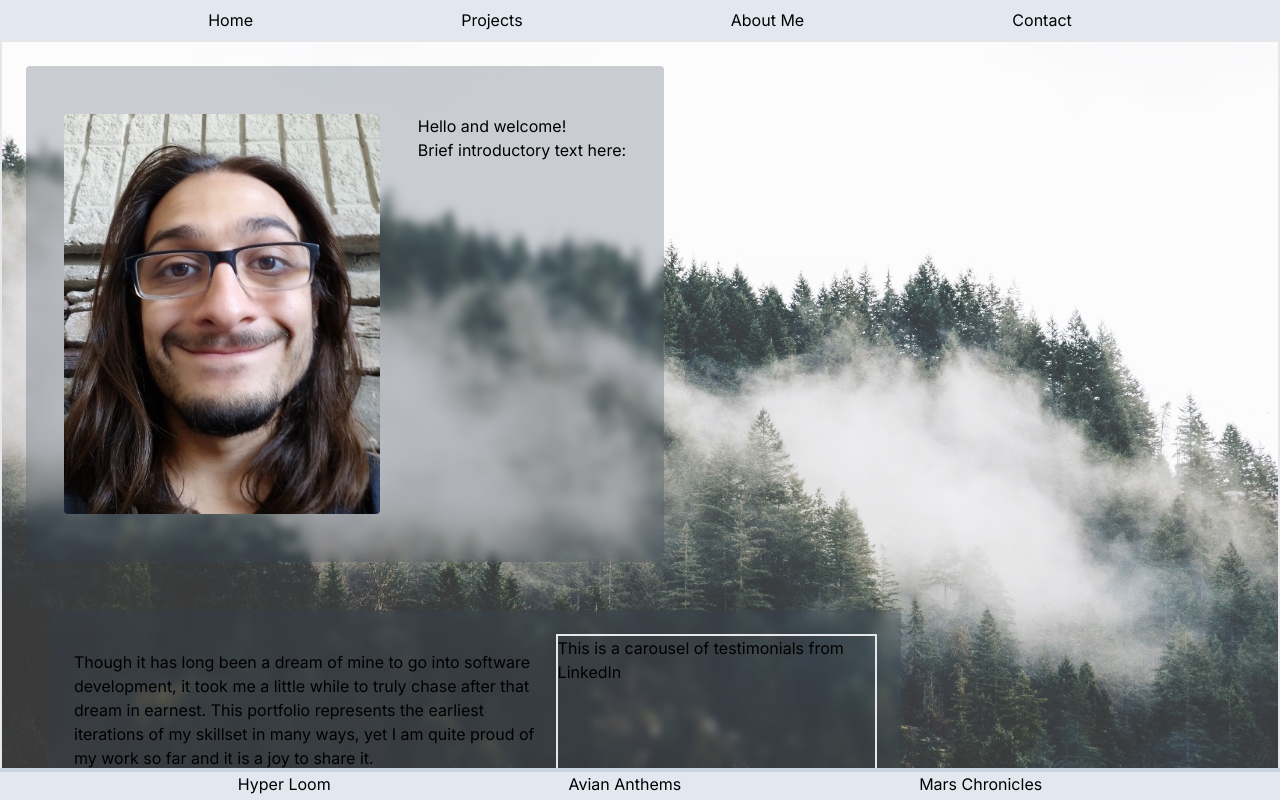
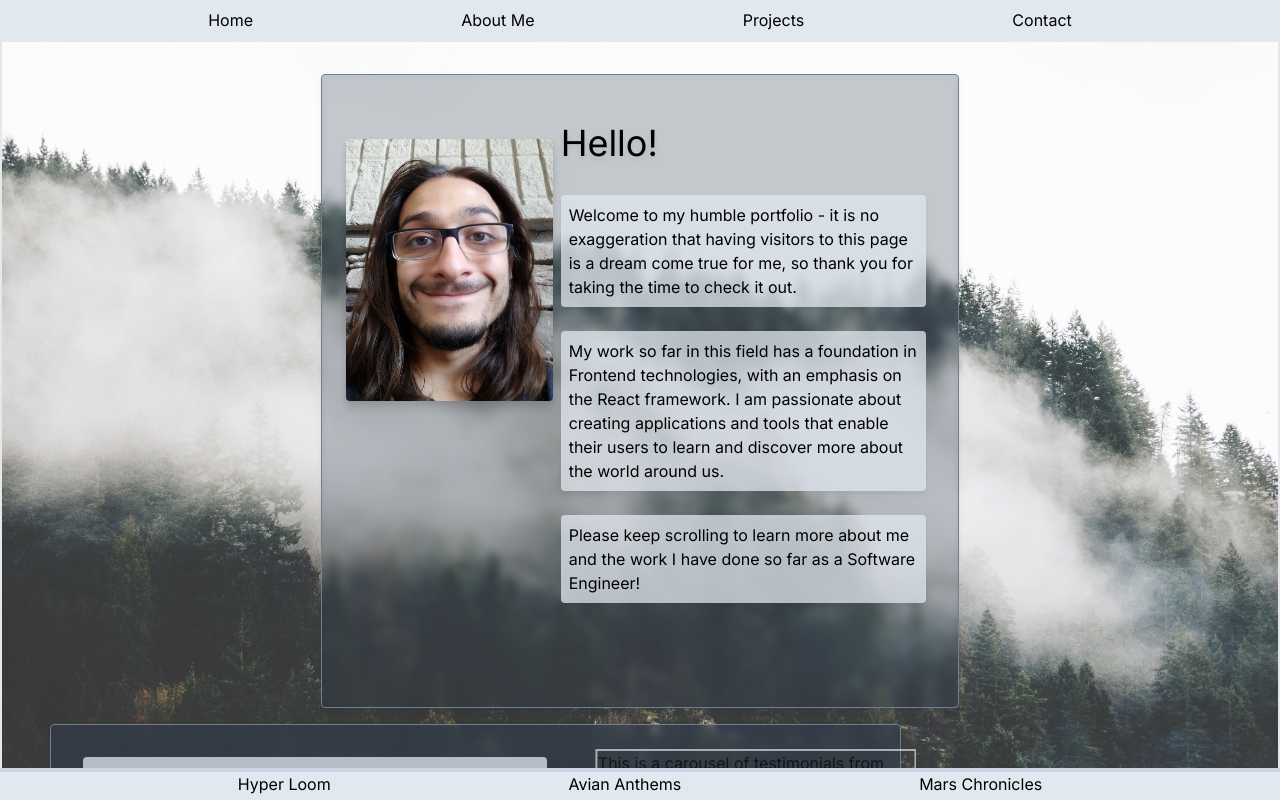
Before and after one commit to sdmisra/final-portfolio, a Next.js app: page / in a window 1280 px wide. Built offline with nearby package versions, Linux system fonts and the light colour scheme.

Commit message:
further styling changes to most sections, added github and linkedin icons

```diff
--- a/src/app/components/Dashboard.js
+++ b/src/app/components/Dashboard.js
@@ -3,9 +3,9 @@ import AboutMe from "./Selections/AboutMe";
 import ProjectsPage from "./Selections/ProjectsPage/ProjectsPage";
 import Contact from "./Selections/Contact"
 import Welcome from './Selections/Welcome'
+import { motion } from "framer-motion";
 
 const Dashboard = ({selection}) => {
-  console.log(selection);
 
   return (
     <section className='flex flex-col bg-scroll border-2 overflow-y-scroll'>
--- a/src/app/components/Header.js
+++ b/src/app/components/Header.js
@@ -18,11 +18,11 @@ const Header = ({setSelection})=> {
         <a className='h-8' href='#welcome' >
           Home
         </a>
+        <a className='h-8' href='#aboutme' >
+          About Me
+        </a>
         <a className='h-8' href='#projects' >
           Projects
-        </a>
-        <a className='h-8' href='#aboutme' >
-          About Me
         </a>
         <a className='h-8' href='#contact' >
           Contact
--- a/src/app/components/Selections/AboutMe.js
+++ b/src/app/components/Selections/AboutMe.js
@@ -1,33 +1,43 @@
 import React from 'react'
+import 'devicon';
 import {motion} from 'framer-motion';
+import Link from 'next/link'
 
 const AboutMe = () => {
   return (
-    <motion.section className='flex justify-between bg-slate-700/25 my-12 w-2/3 py-6 backdrop-blur-sm p-6 rounded ml-12'
-    initial={{opacity:0, "border-bottom-width": "0px" }}
-    whileInView={{opacity: 1}}
+    <motion.section className='flex justify-between bg-slate-700/50 my-12 w-2/3 py-6 backdrop-blur-sm p-6 rounded ml-12 drop-shadow'
+    initial={{opacity:0 }}
+    whileInView={{opacity: 1, border: '1px slategrey solid'}}
     transition={{
-      delay: 1,
+      delay: 1.15,
       type: 'tween',
       duration: 3
     }}>
     <div className='h-auto w-3/5' id='aboutme'>
-      <p className='pt-4'>
-      Though it has long been a dream of mine to go into software development, it took me a little while to truly chase after that dream in earnest. This portfolio represents the earliest iterations of my skillset in many ways, yet I am quite proud of my work so far and it is a joy to share it.
-      </p>
-      <p className='pt-4'>
+      <p className='m-2 bg-slate-200/75 rounded p-2'>
       Most recently, my career centered around speciality cheeses in a high volume retail setting. While challenging work throughout the holidays and the COVID19 pandemic particularly, I find those experiences have helped inform my considerations of the end user of my software in very practical ways.
       </p>
-      <p className='pt-4'>
+      <p className='m-2 bg-slate-200/75 rounded p-2'>
       I am very eager to continue learning, and I find I thrive in a collaborative environment in which I can ask questions, reach out for perspective and context, and acknowledge my errors in a proactive way.
 
       Please don't hestitate to reach out if you are looking for a software developer for projects and opportunities large and small.
       </p>
-      <span> GitHub and LinkedIn Icons here</span>
+      <span className="w-full flex justify-center">
+        <Link href="https://www.linkedin.com/in/shanemisra/" target="_blank" rel="noreferrer noopener" className="text-6xl">
+        <i className="devicon-linkedin-plain"></i>
+        </Link>
+        <Link href="https://github.com/sdmisra" target="_blank" rel="noreferrer noopener" className="text-6xl">
+        <i className="devicon-github-original"></i>
+        </Link>
+      </span>
     </div>
-    <div className='flex justify-center w-2/5 border-2'>
+    <motion.div
+    className='flex justify-center w-2/5 border-2'
+    initial={{ opacity: 0, x: 120 }}
+    animate={{ opacity: 1, x: 0 }}
+    transition={{ delay: 5, duration: 1 }}>
     This is a carousel of testimonials from LinkedIn
-    </div>
+    </motion.div>
     </motion.section>
   )
 }
--- a/src/app/components/Selections/Contact.js
+++ b/src/app/components/Selections/Contact.js
@@ -2,9 +2,11 @@ import { motion } from 'framer-motion'
 
 const Contact = () => {
   return (
-    <motion.section className='h-auto flex w-full justify-center bg-slate-700/25 my-12 py-6 rounded'>
-      <h1 id='contact'>
-        This is my contact info, lets make something!
+    <motion.section
+    className='h-auto flex w-full justify-center bg-slate-700/25 my-12 py-6 rounded drop-shadow-md'
+    >
+      <h1 id='contact' className="m-6 bg-slate-100 rounded p-2">
+        Have a project that needs another pair of hands on the keyboard?
       </h1>
     </motion.section>
   )
--- a/src/app/components/Selections/ProjectsPage/ProjectCard.js
+++ b/src/app/components/Selections/ProjectsPage/ProjectCard.js
@@ -4,7 +4,7 @@ export const ProjectCard = (props) => {
 
 
   return (
-    <section className='project-card' onClick={()=>selectCard()}>
+    <section className='drop-shadow-md p-2 rounded bg-slate-100/50 mb-4 cursor-pointer' onClick={()=>selectCard()}>
       <div className='card-left'>
       <h2 className='card-text'>{title}</h2>
       <h3 className='card-text'>Team Size: {size}</h3>
--- a/src/app/components/Selections/ProjectsPage/ProjectDetails.js
+++ b/src/app/components/Selections/ProjectsPage/ProjectDetails.js
@@ -1,5 +1,4 @@
 import 'devicon';
-
 
 const ProjectDetails = ({project}) => {
   const {tech, abstract} = project
--- a/src/app/components/Selections/Welcome.js
+++ b/src/app/components/Selections/Welcome.js
@@ -4,20 +4,24 @@ import { motion } from 'framer-motion';
 
 const Welcome = () => {
   return (
+    <section className="flex justify-center h-auto">
     <motion.section
-    className='flex justify-evenly bg-slate-700/25 h-full w-2/4 py-12 mt-6 ml-6 backdrop-blur-sm rounded'
+    className='flex justify-evenly bg-slate-700/25 h-full w-2/4 py-12 px-2 mt-8 backdrop-blur-sm rounded drop-shadow-md'
     id='welcome'
     initial={{opacity:0}}
-    whileInView={{opacity: 1}}
+    whileInView={{opacity: 1, border: '1px slategrey solid'}}
     transition={{
-      delay: 1,
+      delay: .75,
       type: 'tween',
       duration: 3
     }}
     >
-      <Image alt='This websites creator and subject matter, Shane Misra' src={profile} height={400} className='aspect-auto rounded'
+      <div className="w-1/3">
+        <Image alt='This websites creator and subject matter, Shane Misra' src={profile} className='aspect-auto rounded m-4 drop-shadow-xl'
       />
+      </div>
       <motion.div
+      className="w-2/3"
       initial={{ opacity: 0}}
       whileInView={{opacity: 1}}
       transition={{
@@ -25,12 +29,19 @@ const Welcome = () => {
         type: 'tween',
         duration: 2
       }}>
-      <h1>Hello and welcome!</h1>
-      <p>
-        Brief introductory text here:
+      <h1 className="text-4xl mx-6 mb-8">Hello!</h1>
+      <p className='m-6 bg-slate-200/75 rounded p-2'>
+        Welcome to my humble portfolio - it is no exaggeration that having visitors to this page is a dream come true for me, so thank you for taking the time to check it out.
+      </p>
+      <p className="m-6 bg-slate-200/75 rounded p-2">
+        My work so far in this field has a foundation in Frontend technologies, with an emphasis on the React framework. I am passionate about creating applications and tools that enable their users to learn and discover more about the world around us.
+      </p>
+      <p className='m-6 bg-slate-200/75 rounded p-2'>
+        Please keep scrolling to learn more about me and the work I have done so far as a Software Engineer!
       </p>
       </motion.div>
     </motion.section>
+    </section>
   )
 }
 export default Welcome;
--- a/src/app/page.js
+++ b/src/app/page.js
@@ -3,7 +3,6 @@ import Header from './components/Header'
 import Footer from './components/Footer'
 import Dashboard from './components/Dashboard'
 import {useState, useEffect} from 'react'
-
 export default function Home() {
   const [selection, setSelection] = useState('#')
   useEffect(()=> {
```
Also changed, not shown: src/app/components/Selections/ProjectsPage/ProjectsPage.js (+18 -9 lines).
